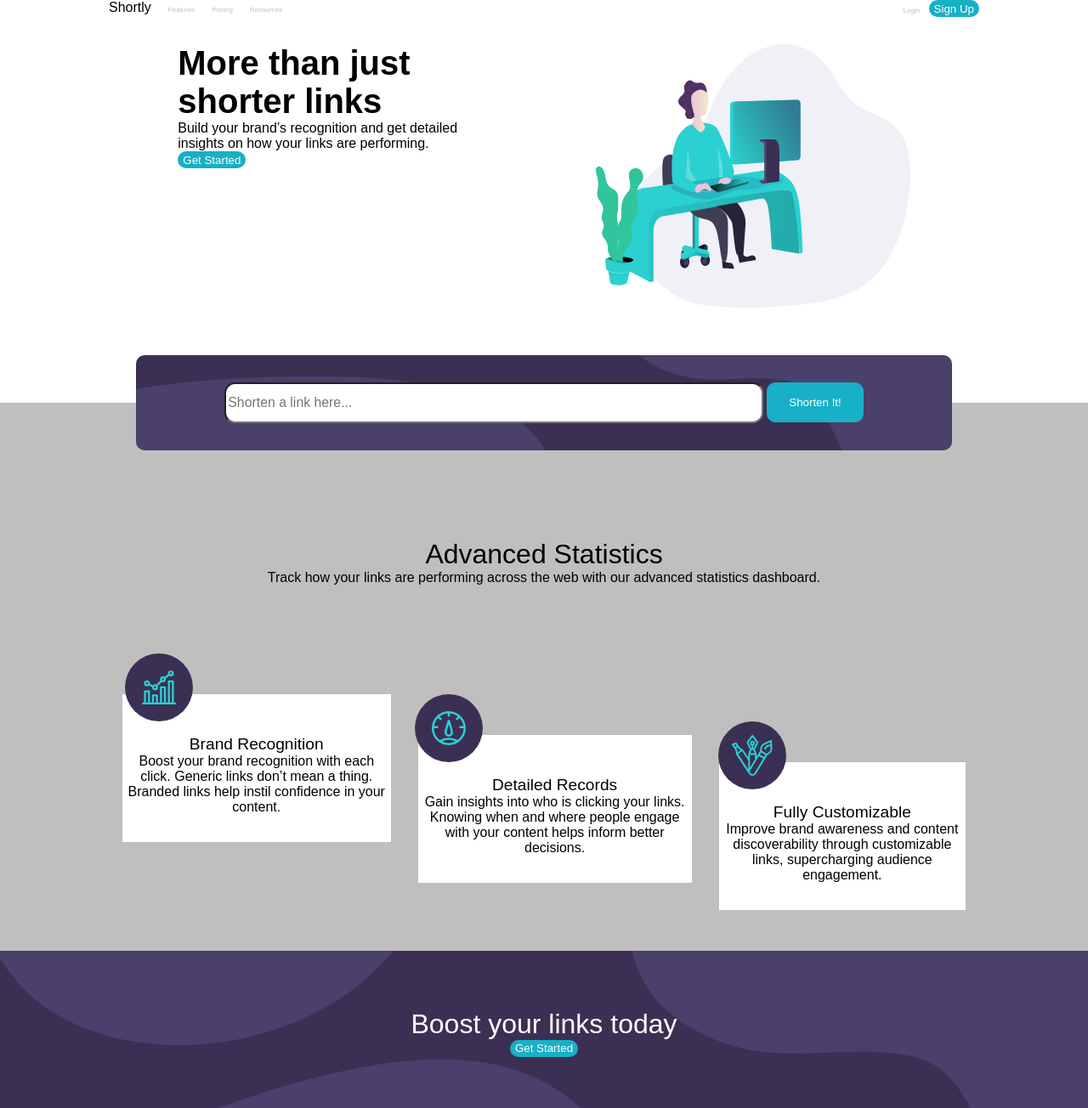
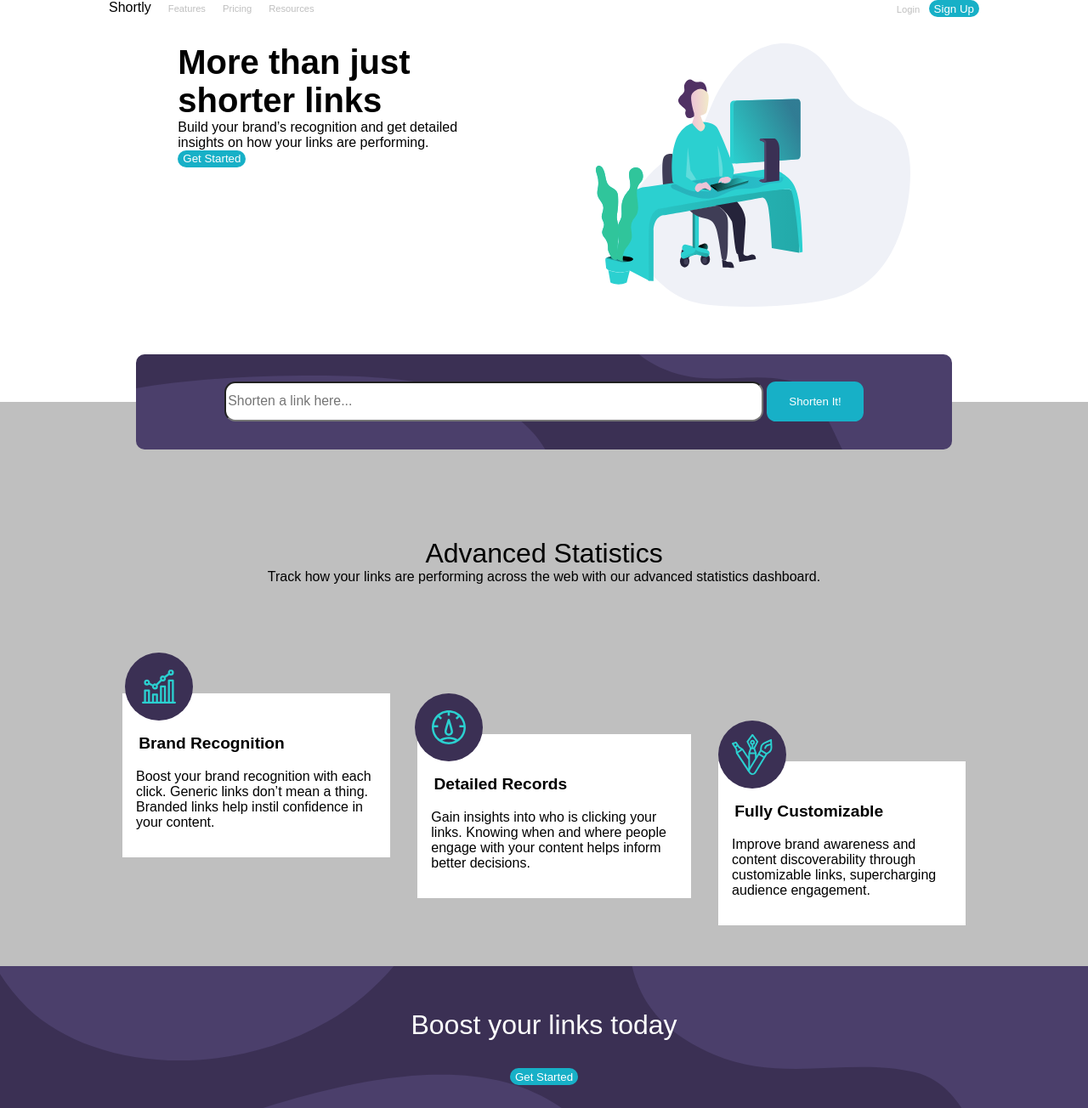
Before and after one commit to nemanja-z/URL-Shortener, a plain HTML site: page index.html in a window 1280 px wide. Shown: the top 1304 px of the page at 85% size. Drawn offline with nearby package versions, Linux system fonts and the light colour scheme.

Commit message:
Clean commented code

```diff
--- a/css/style.css
+++ b/css/style.css
@@ -1,16 +1,23 @@
 body{
     font-family: 'Poppins', sans-serif;
     font-size: 18px;
+}
+li a{
+    font-size: 0.7em;
+    color:hsl(0, 0%, 75%);
 }
 button[type="submit"]{
     border:none;
     background-color:#17b0c7;
     color: white;
 }
+button[type="submit"]:active, a:active{
+    background-color: hsl(180, 66%, 49%);
+}
 button[type="button"]{
     border: none;
     background: transparent;
-    font-size: 0.5em;
+    font-size: 0.7em;
     color:hsl(0, 0%, 75%);
 }
 nav.flexbox{
@@ -132,29 +139,20 @@ section.section-1{
     margin:1em;
     display: flex;
     flex-direction: column;
-    position: relative;
+    text-align: left;
 }
-/*.cards div:nth-last-of-type(2){
-    position: relative;
-    top:3em
+.card-1 > *,
+.card-2 > *,
+.card-3 > *{
+    padding: 0 1em;
 }
-.cards div:nth-last-of-type(1){
-    position: relative;
-     top:5em;
-}*/
-/* .card-1 img,
-.card-2 div,
-.card-3 div{
-    position: absolute;
-    top: 0;
-    left: 70;
-    bottom: 45;
-    margin: auto;
-    background-color: hsl(257, 27%, 26%);
-    border-radius: 5em;
-    width: 5em;
-    height: 5em;
-} */
+.card-1 h2,
+.card-2 h2,
+.card-3 h2{
+    font-weight: 700;
+    padding-bottom: 1em;
+}
+
 .cards-img{
     display: flex;
     justify-content: space-around;
@@ -168,16 +166,6 @@ section.section-1{
     width: 5em;
     height: 5em;
 }
-/* .card-1 div img,
-.card-2 div img,
-.card-3 div img{
-    position: absolute;
-    top: 0;
-    bottom: 0;
-    left: 0;
-    right: 0;
-    margin: auto;
-} */
 .activation{
     display: flex;
     flex-direction: column;
@@ -190,6 +178,9 @@ section.section-1{
     color:white;
 
 }
+.activation h2{
+    padding-bottom: 1em;
+}
 .wrap  *{
     color:white;
 }
@@ -199,20 +190,9 @@ section.section-1{
     flex-direction: row;
     justify-content: space-between;
     height: 11em;
+    padding-top:3em;
 }
 .wrap h2:first-child{
     margin-right: 5em;
     font-weight: 700;
 }
-/* .cards-img{
-    display: flex;
-    flex-direction: row;
-    justify-content: space-around;
-
-}*/
-
-
-li a{
-    font-size: 0.5em;
-    color:hsl(0, 0%, 75%);
-}
--- a/index.html
+++ b/index.html
@@ -40,14 +40,13 @@
   </div>
     <img alt="" src ="images/illustration-working.svg"  width="370"
     height="310">
-</div>
 </section>
-<section class="shortener">
+<div class="shortener">
   <form>
     <input type="url" id="url" placeholder="Shorten a link here...">
     <button type="submit">Shorten It!</button>
   </form>
-</section>
+</div>
 <section class="info">
   <div class="main">
     <h2>Advanced Statistics</h2>
```
